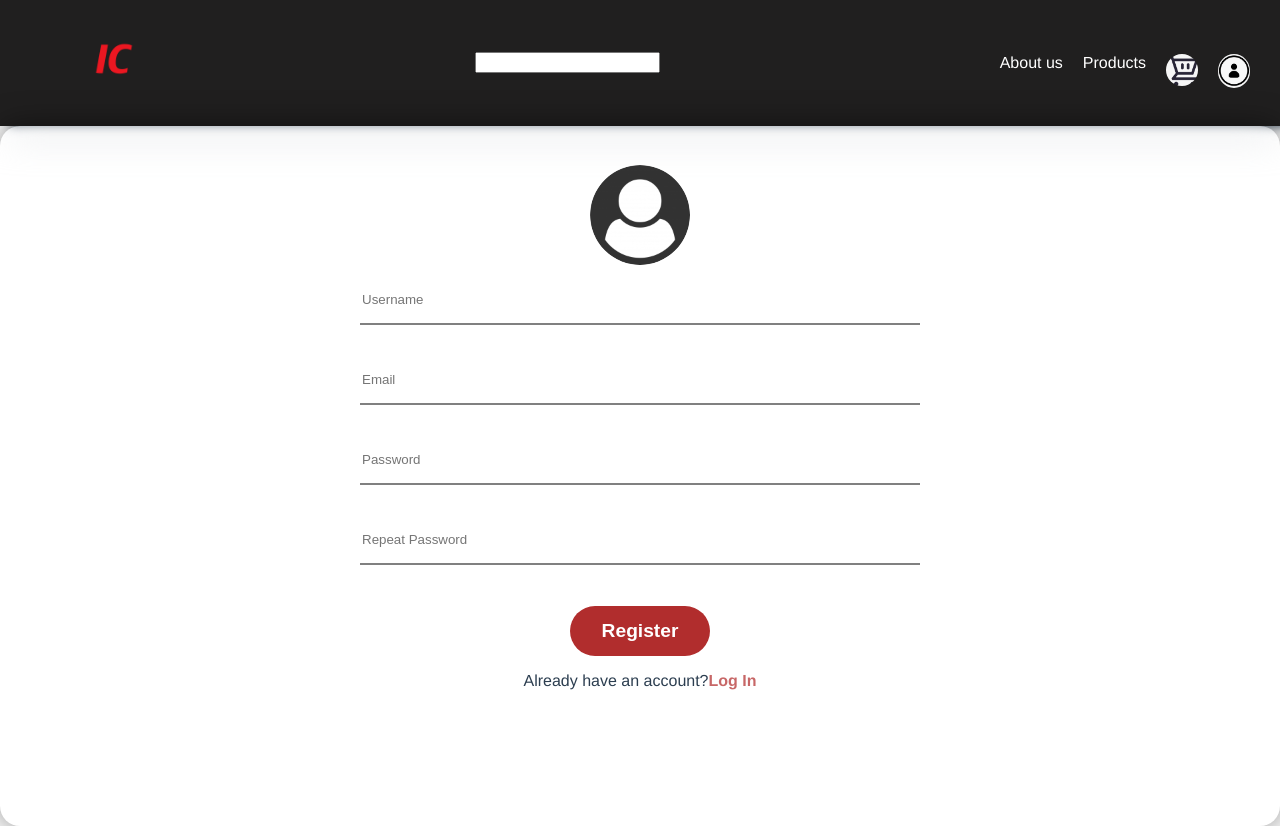
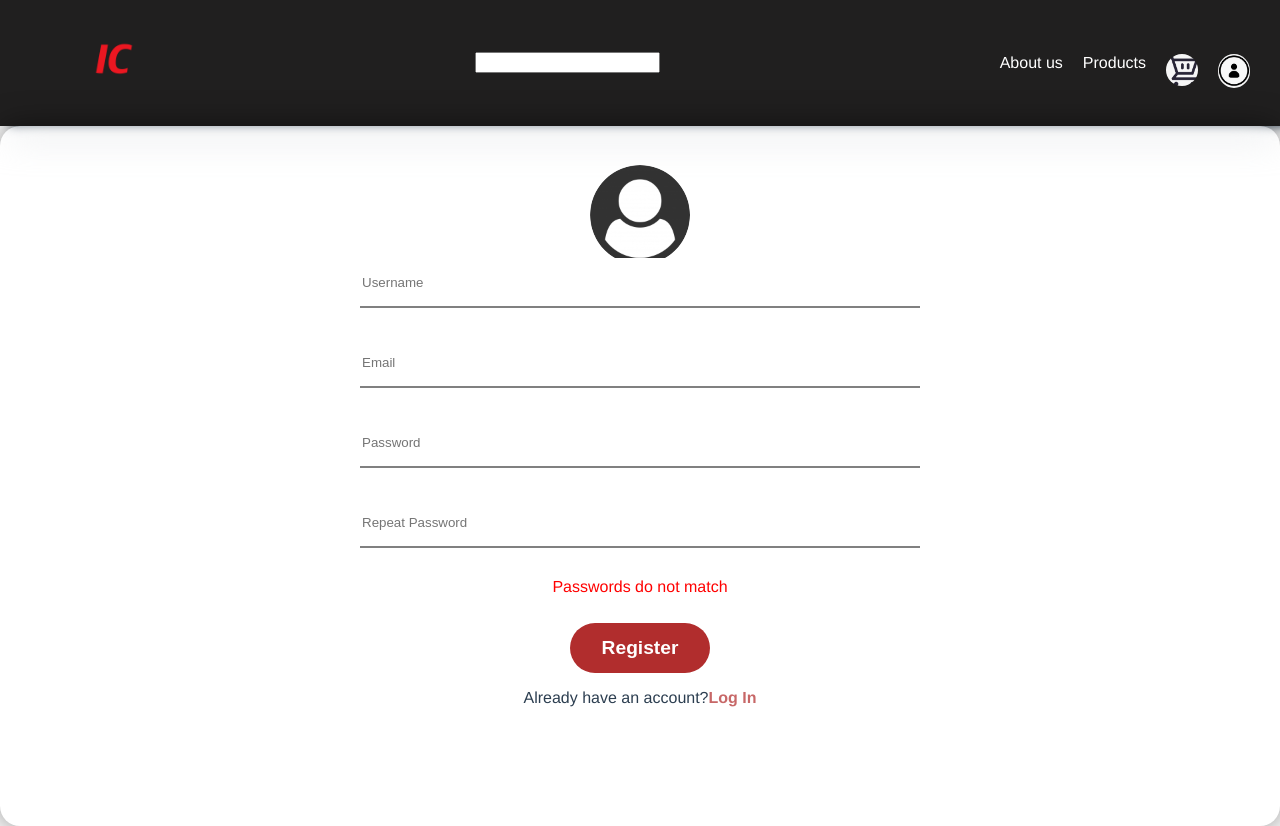
Before and after one commit to UnknownIsaac/Practica-Final, a Vue app in the folder shop/: page /Register in a window 1280 px wide. Built offline with nearby package versions, Linux system fonts and the light colour scheme.

Commit message:
register

```diff
--- a/shop/src/views/Register.vue
+++ b/shop/src/views/Register.vue
@@ -21,6 +21,10 @@
                     <div class="input-box">
                         <input style="float: left; border:0" type="password" v-model="repeatPassword" required
                             placeholder="Repeat Password">
+                    </div>
+                        <!-- 添加条件判断和 <p> 标签 -->
+                            <div v-if="password !== repeatPassword">
+                        <p style="color: red;">Passwords do not match</p>
                     </div>
                     <button type="submit" class="btn" @click="createUser()">Register</button>
                     <div class="login-register">
```
